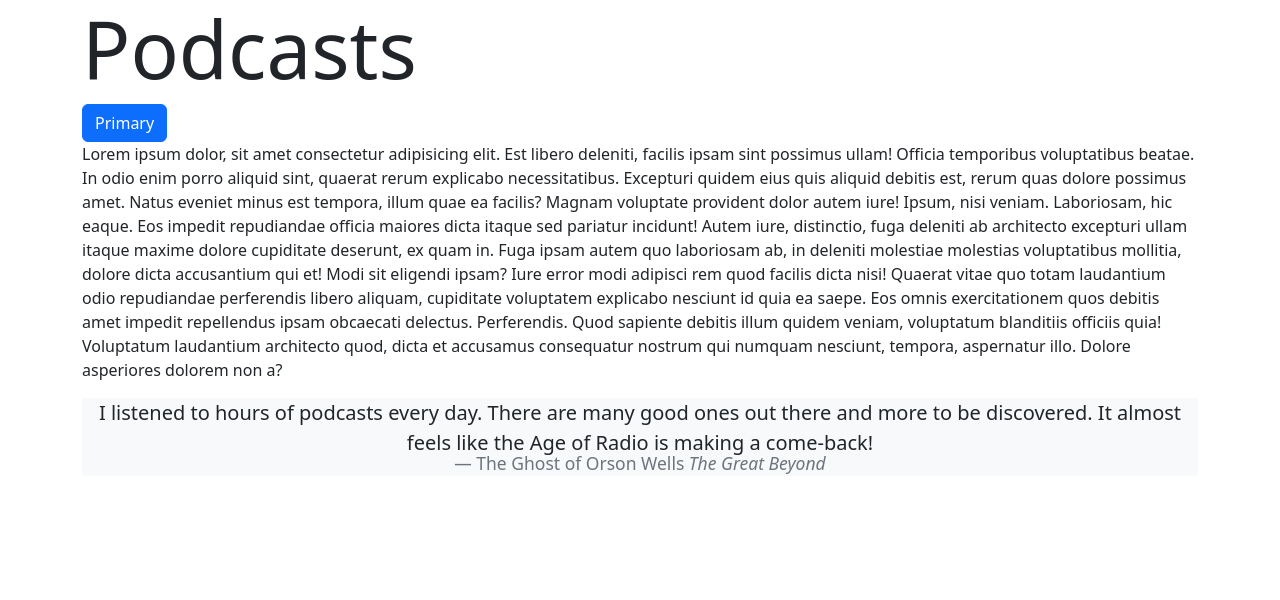
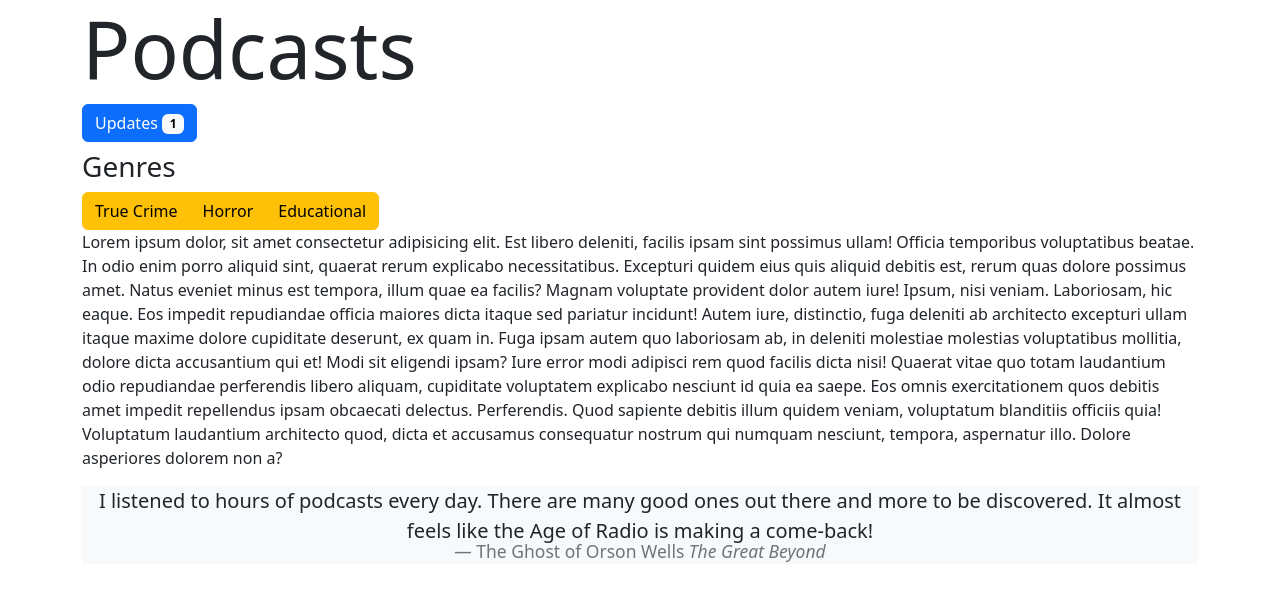
Before and after one commit to TandiweP/Podcasts, a plain HTML site: page index.html in a window 1280 px wide. Drawn offline with nearby package versions, Linux system fonts and the light colour scheme.

Commit message:
btn group

```diff
--- a/index.html
+++ b/index.html
@@ -11,7 +11,13 @@
 <body>
         <div class="container">
             <h1 class="display-1">Podcasts</h1>
-            <button type="button" class="btn btn-primary">Primary</button>
+            <button class="btn btn-primary mb-2">Updates <span class="badge badge-light bg-light text-black">1</span></button>
+            <h3>Genres</h3>
+            <div class="btn-group" role="group">
+            <button class="btn btn-warning">True Crime</button>
+            <button class="btn btn-warning">Horror</button>
+            <button class="btn btn-warning">Educational</button>
+            </div>
             <p>Lorem ipsum dolor, sit amet consectetur adipisicing elit. Est libero deleniti, facilis ipsam sint possimus ullam! Officia temporibus voluptatibus beatae. In odio enim porro aliquid sint, quaerat rerum explicabo necessitatibus.
             Excepturi quidem eius quis aliquid debitis est, rerum quas dolore possimus amet. Natus eveniet minus est tempora, illum quae ea facilis? Magnam voluptate provident dolor autem iure! Ipsum, nisi veniam.
             Laboriosam, hic eaque. Eos impedit repudiandae officia maiores dicta itaque sed pariatur incidunt! Autem iure, distinctio, fuga deleniti ab architecto excepturi ullam itaque maxime dolore cupiditate deserunt, ex quam in.
```
